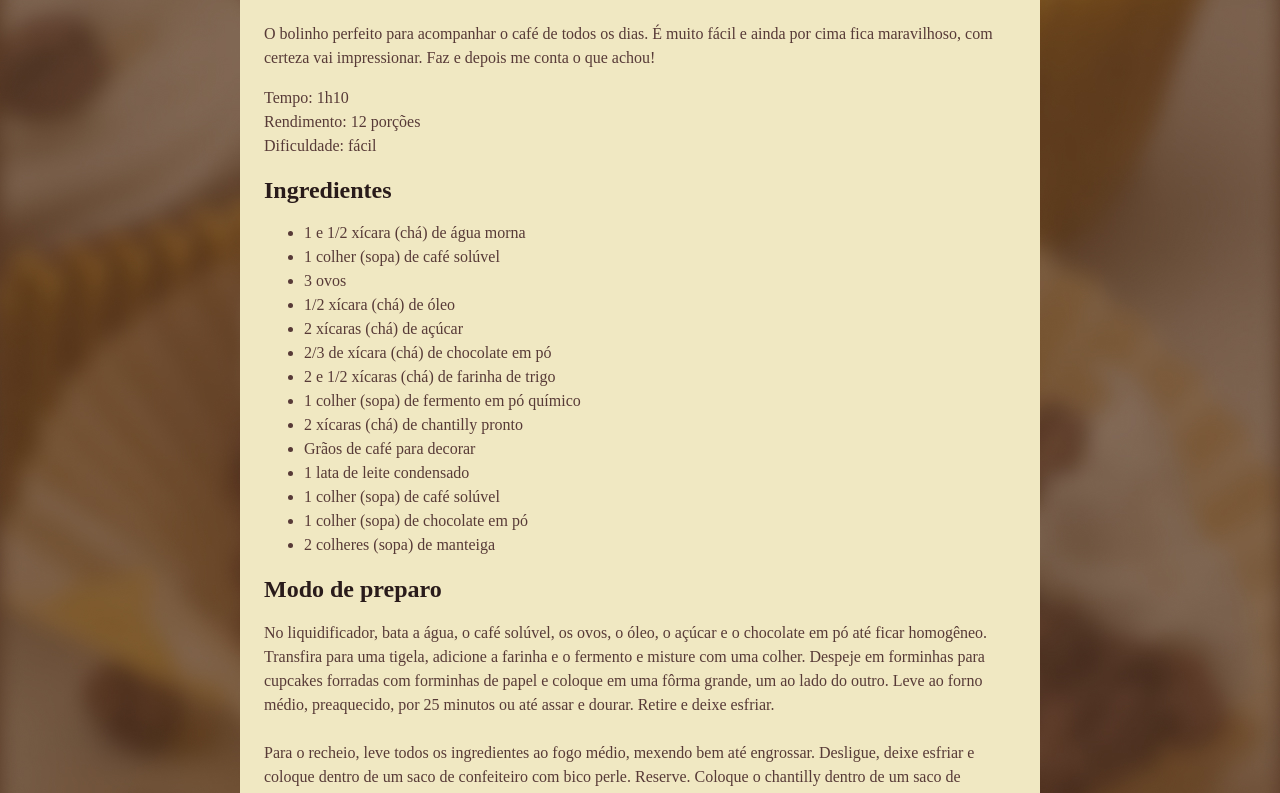
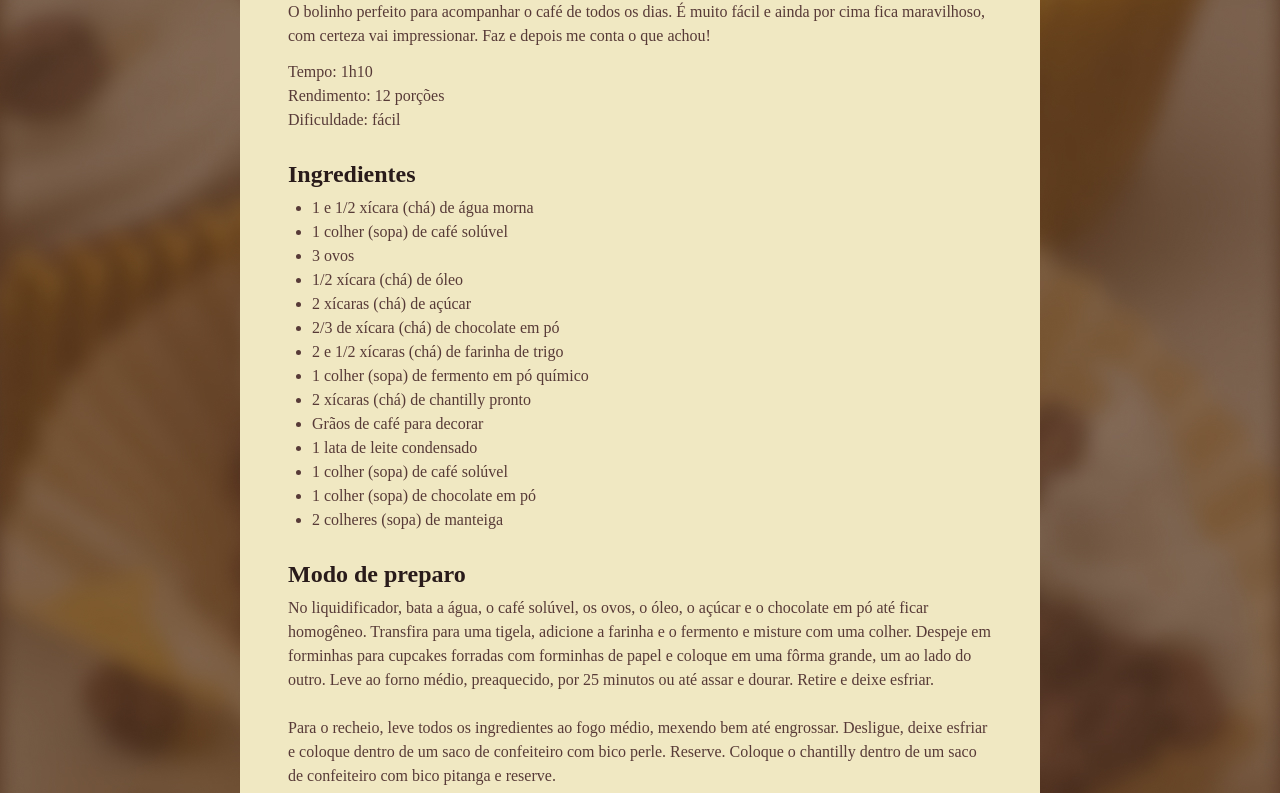
Before and after one commit to leozinhomed/Projeto05, a plain HTML site: page index.html in a window 1280 px wide. Shown: the part 567-1360 px from the top of the page. Drawn offline with Linux system fonts and the light colour scheme; a web font is replaced by a local one.

Commit message:
personalizando espaços

```diff
--- a/index.html
+++ b/index.html
@@ -1,5 +1,6 @@
 <!DOCTYPE html>
 <html lang="pt-br">
+
 <head>
   <link rel="preconnect" href="https://fonts.googleapis.com">
   <link rel="preconnect" href="https://fonts.gstatic.com" crossorigin>
@@ -10,11 +11,12 @@
   <link rel="stylesheet" href="style.css">
   <link href="https://fonts.googleapis.com/css2?family=Alice&display=swap" rel="stylesheet">
 </head>
+
 <body>
   <div id="page">
     <img src="/assets/main-image.jpg" alt="imagem de um cupcake com grãos de café e um chantilly">
     <main>
-      <section id="about"></section>
+      <section id="about">
         <h1>Cupcake de café com chantilly</h1>
         <p>O bolinho perfeito para acompanhar o café de todos os dias. É muito fácil e ainda por cima fica maravilhoso,
           com
@@ -24,8 +26,9 @@
           Rendimento: 12 porções <br>
           Dificuldade: fácil
         </p>
+      </section>
 
-      <section id="ingredients"></section>
+      <section id="ingredients">
         <h2>Ingredientes</h2>
         <ul>
           <li>1 e 1/2 xícara (chá) de água morna</li>
@@ -43,12 +46,14 @@
           <li>1 colher (sopa) de chocolate em pó</li>
           <li>2 colheres (sopa) de manteiga</li>
         </ul>
+      </section>
 
-      <section id="preparation"></section>
+      <section id="preparation">
         <h2>Modo de preparo</h2>
         <p>No liquidificador, bata a água, o café solúvel, os ovos, o óleo, o açúcar e o chocolate em pó até ficar
           homogêneo. Transfira para uma tigela, adicione a farinha e o fermento e misture com uma colher. Despeje em
-        forminhas para cupcakes forradas com forminhas de papel e coloque em uma fôrma grande, um ao lado do outro. Leve
+          forminhas para cupcakes forradas com forminhas de papel e coloque em uma fôrma grande, um ao lado do outro.
+          Leve
           ao forno médio, preaquecido, por 25 minutos ou até assar e dourar. Retire e deixe esfriar. <br><br>
 
           Para o recheio, leve todos os ingredientes ao fogo médio, mexendo bem até engrossar. Desligue, deixe esfriar e
@@ -60,7 +65,7 @@
           geladeira
           até o momento de servir.
         </p>
-
+      </section>
   </div>
   </main>
 </body>
--- a/style.css
+++ b/style.css
@@ -1,3 +1,8 @@
+* {
+  margin: 0;
+  padding: 0;
+}
+
 :root {
   font-family: "Alice", serif;
   line-height: 150%;
@@ -8,7 +13,6 @@ body {
   background-image: url(assets/bg.jpg);
   background-size: cover;
 }
-
 
 #page {
   box-sizing: border-box;
@@ -23,6 +27,18 @@ img {
   border-radius: 16px;
 }
 
+main {
+  padding: 24px;
+}
+
+section+section {
+  margin-top: 24px;
+}
+
+#about p+p {
+  margin-top: 12px;
+}
+
 h1 {
   line-height: 140%;
   font-size: 40px;
@@ -32,6 +48,13 @@ h2 {
   font-size: 24px;
 }
 
-h1, h2{
+h1,
+h2 {
   color: #291B1A;
+  margin-bottom: 4px;
+  line-height: 150%;
 }
+
+ul {
+  padding-left: 24px;
+}
```
Lines whose indentation alone changed are shown as unchanged.
